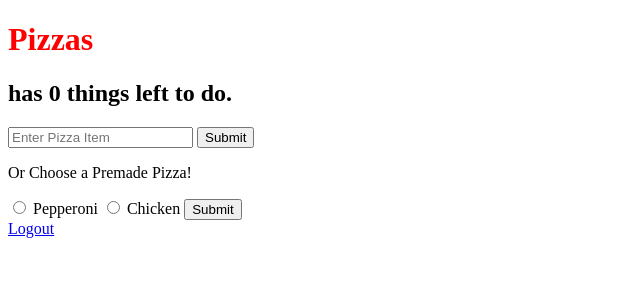
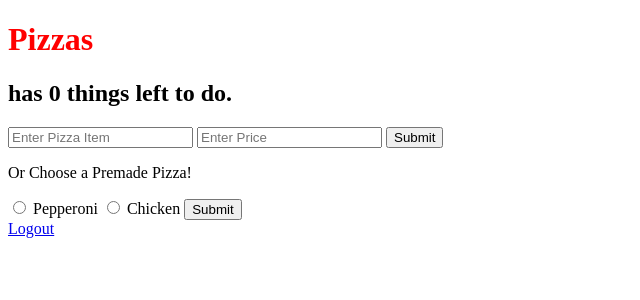
Before and after one commit to kylejonesdev/crustomer, a Node server app: page /pizzas/ in a window 1280 px wide. Shown: the top 300 px of the page, without its empty margins (0-640 px from the left). Run offline with Node 20, Linux system fonts and the light colour scheme; the visitor is signed in with stand-in values (Sample User, id 1); data that the repository does not hold is empty; some libraries are stand-ins or nearby versions.

Commit message:
Add input for pizza price

```diff
--- a/views/pizzas.ejs
+++ b/views/pizzas.ejs
@@ -22,6 +22,7 @@
 
     <form action="/pizzas/createPizza" method='POST'>
         <input type="text" placeholder="Enter Pizza Item" name='pizzaItem'>
+        <input type="number" placeholder="Enter Price" name="pizzaPrice">
         <input type="submit">
     </form>
 
```
